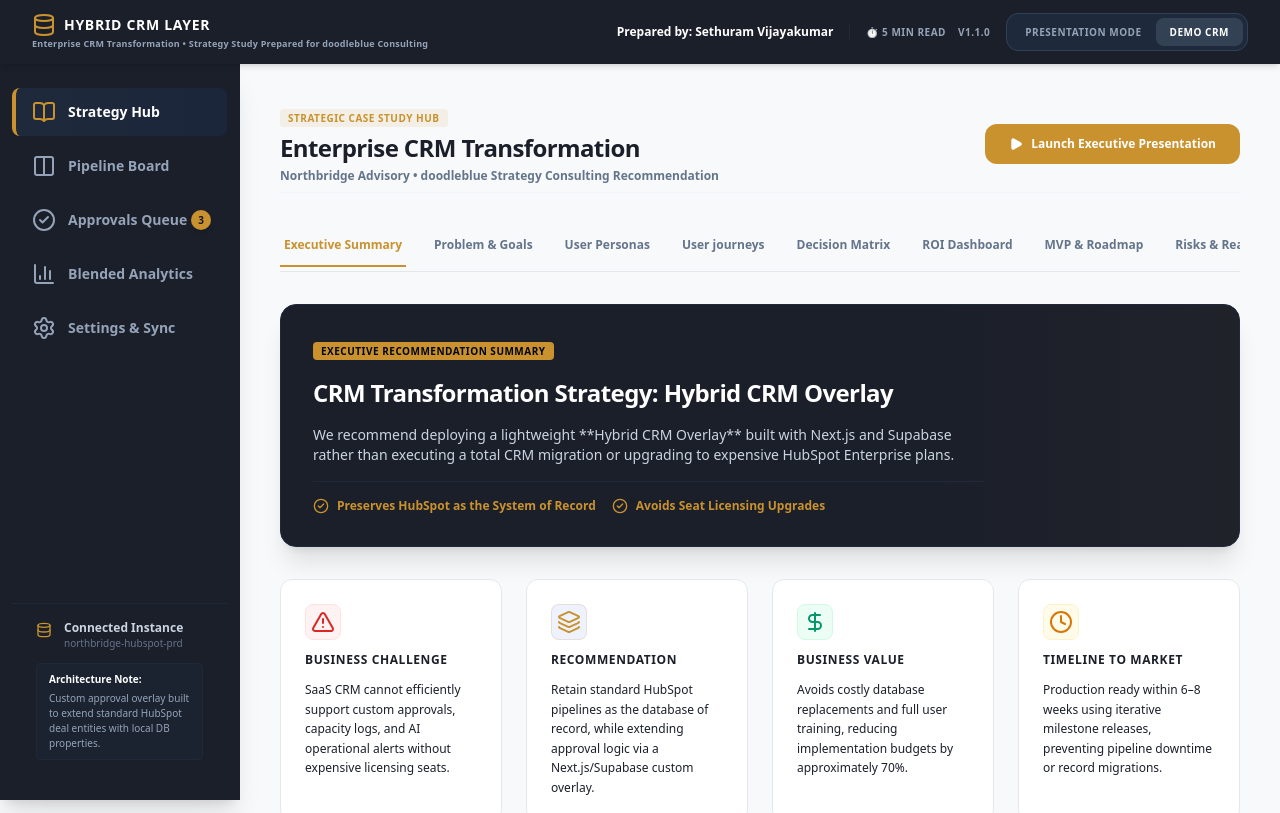
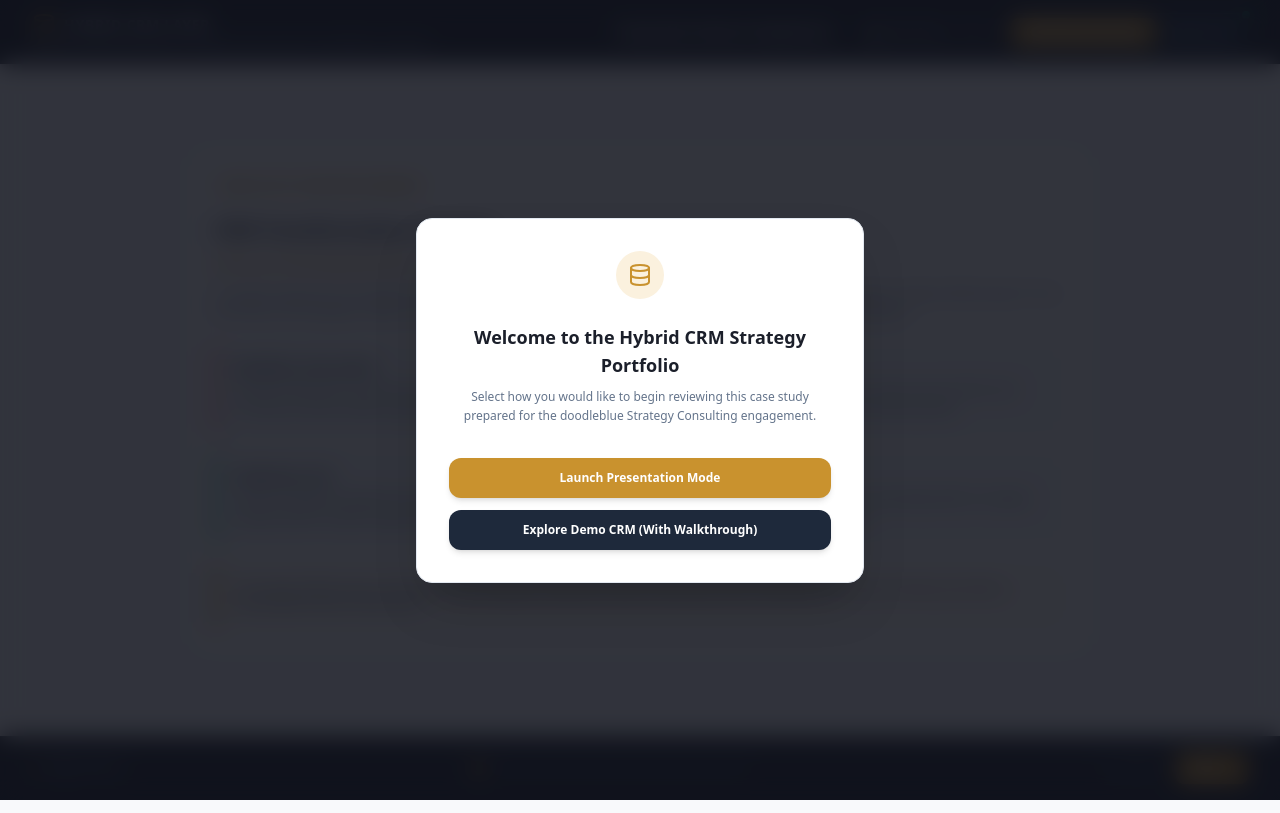
Before and after one commit to Sethuram-Vijayakumar/hybrid-crm-layer, a Next.js app: page / in a window 1280 px wide. Shown: the top 813 px of the page. Built offline with nearby package versions, Linux system fonts and the light colour scheme.

Commit message:
feat: add welcome choice modal on load, pulse indicator on switcher, and change active CTA texts to white

```diff
--- a/src/components/ClientLayout.tsx
+++ b/src/components/ClientLayout.tsx
@@ -40,6 +40,7 @@
   } = useApp();
 
   const [mobileMenuOpen, setMobileMenuOpen] = useState(false);
+  const [showChoiceModal, setShowChoiceModal] = useState<boolean>(true);
 
   // Keyboard navigation for Presentation Mode
   useEffect(() => {
@@ -279,7 +280,7 @@
 
       case 6: // Pipeline Demo
         return (
-          <div className="space-y-3 animate-fade-in text-slate-750 w-full">
+          <div className="space-y-3 animate-fade-in text-slate-755 w-full">
             <div className="max-w-[1400px] mx-auto px-4 flex items-center justify-between">
               <span className="text-[10px] font-semibold px-2 py-0.5 bg-[#C9922E]/10 text-[#C9922E] rounded uppercase tracking-wider font-bold">
                 Slide 6 of 14 • Working Demonstration • Pipeline Page
@@ -294,7 +295,7 @@
 
       case 7: // Approvals Demo
         return (
-          <div className="space-y-3 animate-fade-in text-slate-750 w-full">
+          <div className="space-y-3 animate-fade-in text-slate-755 w-full">
             <div className="max-w-[1400px] mx-auto px-4 flex items-center justify-between">
               <span className="text-[10px] font-semibold px-2 py-0.5 bg-[#C9922E]/10 text-[#C9922E] rounded uppercase tracking-wider font-bold">
                 Slide 7 of 14 • Working Demonstration • Approvals Queue
@@ -309,7 +310,7 @@
 
       case 8: // Analytics Demo
         return (
-          <div className="space-y-3 animate-fade-in text-slate-750 w-full">
+          <div className="space-y-3 animate-fade-in text-slate-755 w-full">
             <div className="max-w-[1400px] mx-auto px-4 flex items-center justify-between">
               <span className="text-[10px] font-semibold px-2 py-0.5 bg-[#C9922E]/10 text-[#C9922E] rounded uppercase tracking-wider font-bold">
                 Slide 8 of 14 • Working Demonstration • Blended Analytics
@@ -370,7 +371,7 @@
 
       case 11: // Production Readiness
         return (
-          <div className="space-y-3 animate-fade-in text-slate-750 w-full">
+          <div className="space-y-3 animate-fade-in text-slate-755 w-full">
             <div className="max-w-[1400px] mx-auto px-4 flex items-center justify-between">
               <span className="text-[10px] font-semibold px-2 py-0.5 bg-[#C9922E]/10 text-[#C9922E] rounded uppercase tracking-wider font-bold">
                 Slide 11 of 14 • Production Readiness & Mappings
@@ -418,7 +419,7 @@
             <div className="bg-slate-50 border border-slate-150 rounded-xl p-6 shadow-xs text-xs space-y-4">
               <div className="flex flex-col sm:flex-row items-start sm:items-center justify-between gap-4 font-bold border-b border-slate-200 pb-3">
                 <span className="text-[#C9922E]">1. Phase 1 Scope (Current)</span>
-                <span className="text-slate-500 uppercase tracking-wider text-[9px] bg-slate-200 py-0.5 px-2 rounded-md">MVP Released</span>
+                <span className="text-slate-550 uppercase tracking-wider text-[9px] bg-slate-205 py-0.5 px-2 rounded-md">MVP Released</span>
               </div>
               <p className="text-slate-600 font-medium leading-relaxed">
                 We have built and launched the foundational approvals workflow tables, synced HubSpot pipelines, and created live blended analytics widgets.
@@ -426,7 +427,7 @@
 
               <div className="flex flex-col sm:flex-row items-start sm:items-center justify-between gap-4 font-bold border-b border-slate-200 pt-2 pb-3">
                 <span className="text-[#C9922E]">2. Phase 2 Scope (Future)</span>
-                <span className="text-slate-505 uppercase tracking-wider text-[9px] bg-slate-200 py-0.5 px-2 rounded-md">Upcoming</span>
+                <span className="text-slate-550 uppercase tracking-wider text-[9px] bg-slate-205 py-0.5 px-2 rounded-md">Upcoming</span>
               </div>
               <p className="text-slate-650 font-medium leading-relaxed">
                 Deploy automated email notifications via Resend API, implement predictive resource hiring recommendations, and launch advanced pipeline forecasting models.
@@ -500,12 +501,17 @@
           </div>
 
           {/* Presentation Mode / Demo CRM Switching Switcher */}
-          <div className="flex items-center bg-slate-800 p-1 rounded-xl border border-slate-700">
+          <div className="relative">
+            {/* Visual Highlight indicator */}
+            <div className="absolute -top-1 -right-1 h-3 w-3 bg-emerald-500 rounded-full border-2 border-[#1B1F2A] animate-ping" />
+            <div className="absolute -top-1 -right-1 h-3 w-3 bg-emerald-500 rounded-full border-2 border-[#1B1F2A]" />
+
+            <div className="flex items-center bg-slate-800 p-1 rounded-xl border border-slate-700 shadow-md">
               <button
                 onClick={() => setPresentationMode(true)}
                 className={`py-1.5 px-3.5 rounded-lg text-[10px] font-bold uppercase tracking-wider transition-all duration-150 active-press ${
                   presentationMode
-                  ? 'bg-[#C9922E] text-slate-950 font-extrabold glowing-ring'
+                    ? 'bg-[#C9922E] text-white font-extrabold glowing-ring'
                     : 'text-slate-400 hover:text-white'
                 }`}
               >
@@ -518,12 +524,13 @@
                 }}
                 className={`py-1.5 px-3.5 rounded-lg text-[10px] font-bold uppercase tracking-wider transition-all duration-150 active-press ${
                   !presentationMode
-                  ? 'bg-slate-700 text-white font-extrabold'
+                    ? 'bg-[#C9922E] text-white font-extrabold glowing-ring'
                     : 'text-slate-400 hover:text-white'
                 }`}
               >
                 Demo CRM
               </button>
+            </div>
           </div>
         </div>
       </header>
@@ -571,7 +578,7 @@
               <button
                 disabled={currentSlide === 1}
                 onClick={() => setCurrentSlide(Math.max(currentSlide - 1, 1))}
-                className="bg-slate-800 hover:bg-slate-750 text-white disabled:opacity-30 disabled:hover:bg-slate-800 font-bold text-[10px] px-3.5 py-2 rounded-lg border border-slate-700 transition active-press flex items-center space-x-1"
+                className="bg-slate-800 hover:bg-slate-750 text-white disabled:opacity-30 disabled:hover:bg-slate-850 font-bold text-[10px] px-3.5 py-2 rounded-lg border border-slate-700 transition active-press flex items-center space-x-1"
               >
                 <ChevronLeft className="h-3 w-3" />
                 <span>Prev</span>
@@ -584,7 +591,7 @@
                     setPresentationMode(false);
                   }
                 }}
-                className="bg-[#C9922E] hover:bg-[#b07f24] text-slate-950 font-bold text-[10px] px-4 py-2 rounded-lg transition active-press flex items-center space-x-1"
+                className="bg-[#C9922E] hover:bg-[#b07f24] text-white font-bold text-[10px] px-4 py-2 rounded-lg transition active-press flex items-center space-x-1"
               >
                 <span>{currentSlide === 14 ? 'Finish' : 'Next'}</span>
                 <ChevronRight className="h-3 w-3" />
@@ -782,6 +789,50 @@
           </div>
         </div>
       )}
+
+      {/* Welcome Mode Choice Modal */}
+      {showChoiceModal && (
+        <div className="fixed inset-0 bg-[#0F111A]/85 backdrop-blur-md flex items-center justify-center p-4 z-50 animate-fade-in font-sans">
+          <div className="bg-white border border-slate-200 rounded-2xl p-8 max-w-md w-full shadow-2xl space-y-6 text-center text-slate-800">
+            <div className="flex justify-center">
+              <div className="h-12 w-12 rounded-full bg-[#FBF1DE] flex items-center justify-center">
+                <Database className="h-6 w-6 text-[#C9922E]" />
+              </div>
+            </div>
+            <div className="space-y-2">
+              <h3 className="text-lg font-semibold text-[#1B1F2A]">Welcome to the Hybrid CRM Strategy Portfolio</h3>
+              <p className="text-xs text-slate-500 leading-relaxed font-medium">
+                Select how you would like to begin reviewing this case study prepared for the doodleblue Strategy Consulting engagement.
+              </p>
+            </div>
+            <div className="flex flex-col gap-3 pt-2">
+              <button
+                onClick={() => {
+                  setPresentationMode(true);
+                  setCurrentSlide(1);
+                  setShowChoiceModal(false);
+                }}
+                className="bg-[#C9922E] hover:bg-[#b07f24] text-white font-bold text-xs py-3 px-6 rounded-xl shadow-md transition duration-200 active-press"
+              >
+                Launch Presentation Mode
+              </button>
+              <button
+                onClick={() => {
+                  setPresentationMode(false);
+                  setTourActive(true);
+                  setTourStep(1);
+                  router.push('/pipeline');
+                  setShowChoiceModal(false);
+                }}
+                className="bg-slate-800 hover:bg-slate-700 text-white font-bold text-xs py-3 px-6 rounded-xl shadow-md transition duration-205 active-press"
+              >
+                Explore Demo CRM (With Walkthrough)
+              </button>
+            </div>
+          </div>
+        </div>
+      )}
+
     </div>
   );
 }
--- a/src/context/AppContext.tsx
+++ b/src/context/AppContext.tsx
@@ -34,7 +34,7 @@
   const [fieldMappings, setFieldMappings] = useState<FieldMapping[]>(initialFieldMappings);
 
   // Presentation & Style States
-  const [presentationMode, setPresentationMode] = useState<boolean>(false);
+  const [presentationMode, setPresentationMode] = useState<boolean>(true);
   const [currentSlide, setCurrentSlide] = useState<number>(1);
   const [darkMode, setDarkMode] = useState<boolean>(false);
 
```
Lines whose indentation alone changed are shown as unchanged.
